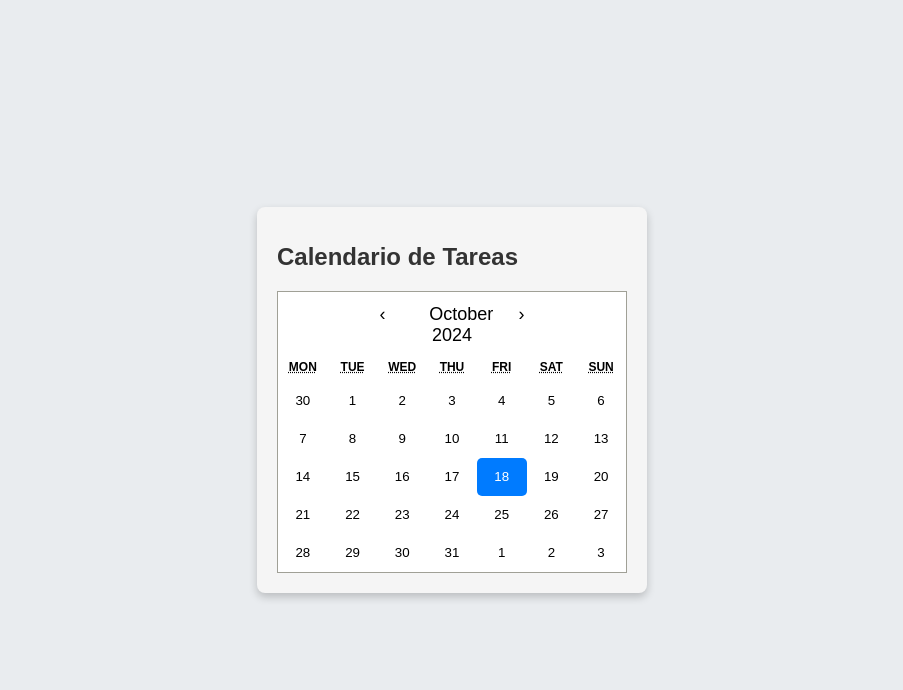
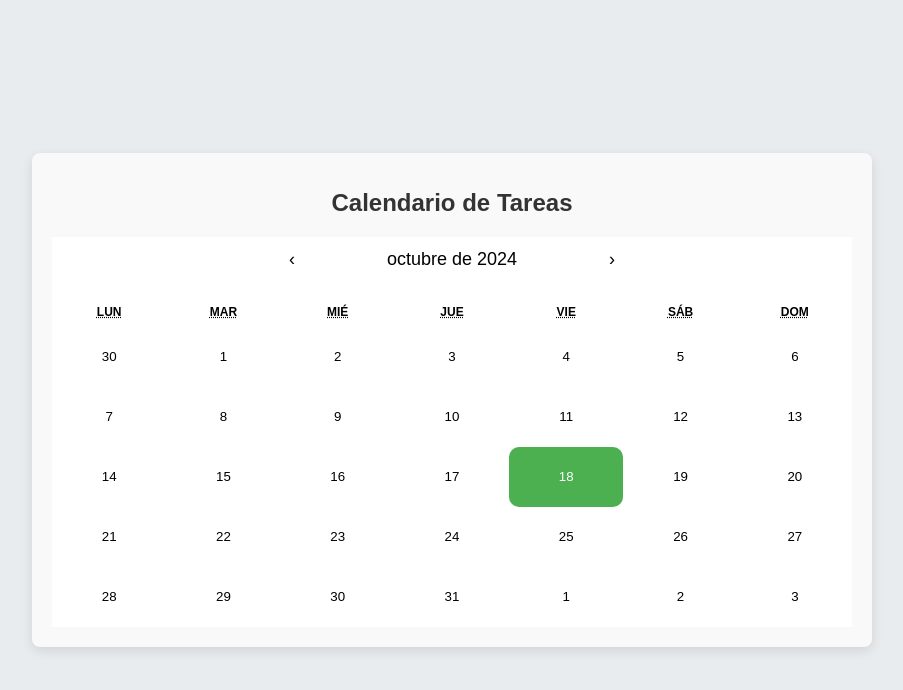
Before and after one commit to Oskiis/nuevo-task, a React (Create React App) app: page /calendario in a window 1280 px wide. Shown: the top 690 px of the page, without its empty margins (188-1091 px from the left). Built offline with nearby package versions, Linux system fonts and the light colour scheme.

Commit message:
style: Corrige estilos del calendario haciendolo mas dinamico

```diff
--- a/src/vistas/calendario.css
+++ b/src/vistas/calendario.css
@@ -63,3 +63,62 @@
 .react-calendar__tile--hasEvent {
   font-weight: bold; /* O cualquier otro estilo que desees para las fechas con eventos */
 }
+
+
+.calendario-container {
+  padding: 20px;
+  background-color: #f9f9f9;
+  border-radius: 8px;
+  max-width: 800px;
+  margin: 0 auto;
+  box-shadow: 0 4px 12px rgba(0, 0, 0, 0.1);
+}
+
+h1 {
+  font-family: 'Arial', sans-serif;
+  text-align: center;
+  color: #333;
+  margin-bottom: 20px;
+}
+
+.react-calendar {
+  border: none;
+  width: 100%;
+}
+
+.react-calendar__tile {
+  display: flex;
+  align-items: center;
+  justify-content: center;
+  height: 60px;
+  border-radius: 10px;
+}
+
+.react-calendar__tile--active {
+  background-color: #4caf50;
+  color: white;
+}
+
+.tarea-rojo {
+  background-color: #e57373;
+  color: white;
+  padding: 2px 5px;
+  border-radius: 5px;
+  margin: 2px 0;
+}
+
+.tarea-amarillo {
+  background-color: #ffb74d;
+  color: white;
+  padding: 2px 5px;
+  border-radius: 5px;
+  margin: 2px 0;
+}
+
+.tarea-verde {
+  background-color: #81c784;
+  color: white;
+  padding: 2px 5px;
+  border-radius: 5px;
+  margin: 2px 0;
+}
--- a/src/vistas/calendario.js
+++ b/src/vistas/calendario.js
@@ -8,18 +8,12 @@ import './calendario.css';
 const Calendario = () => {
   const location = useLocation();
   const uid = location.state?.uid;
-
   const [tareas, setTareas] = useState([]);
   const [date, setDate] = useState(new Date());
   const db = getFirestore();
 
-  // quitalo al terminar no se te baya a olvidar
   useEffect(() => {
-    console.log("UID recibido en calendario.js:", uid);
-    if (!uid) {
-      console.warn("UID no encontrado, no se ejecutará la consulta.");
-      return;
-    }
+    if (!uid) return;
 
     const obtenerTareas = async () => {
       try {
@@ -41,6 +35,7 @@ const Calendario = () => {
 
   const getTaskColor = (fechaVencimiento) => {
     const diffInDays = Math.floor((fechaVencimiento - new Date()) / (1000 * 60 * 60 * 24));
+    if (diffInDays < 1) return 'rojo'; // Vence hoy o ya venció
     if (diffInDays <= 2) return 'rojo';
     if (diffInDays <= 5) return 'amarillo';
     return 'verde';
@@ -48,13 +43,9 @@ const Calendario = () => {
 
   const renderDay = ({ date, view }) => {
     if (view === 'month') {
-      const tareasDia = tareas.filter(tarea => {
-        return (
-          tarea.fechaVencimiento.getFullYear() === date.getFullYear() &&
-          tarea.fechaVencimiento.getMonth() === date.getMonth() &&
-          tarea.fechaVencimiento.getDate() === date.getDate()
-        );
-      });
+      const tareasDia = tareas.filter(tarea => (
+        tarea.fechaVencimiento.toDateString() === date.toDateString()
+      ));
 
       return (
         <div>
@@ -75,8 +66,11 @@ const Calendario = () => {
         onChange={setDate}
         value={date}
         tileContent={renderDay}
+        locale="es-ES" // Configura el idioma a español
       />
+
     </div>
+
   );
 };
 
--- a/src/vistas/notas.js
+++ b/src/vistas/notas.js
@@ -76,6 +76,7 @@ const Notas = () => {
         </select>
 
         <select value={categoria} onChange={(e) => setCategoria(e.target.value)}>
+        <option value="">Categoría</option>
         <option value="casa">Casa</option>
             <option value="trabajo">Trabajo</option>
             <option value="estudio">Estudio</option>
@@ -98,9 +99,9 @@ const Notas = () => {
 
         <select value={estado} onChange={(e) => setEstado(e.target.value)}>
           <option value="">Estado</option>
+          <option value="sin empezar">Sin empezar</option>
+          <option value="en proceso">En proceso</option>
           <option value="finalizado">Finalizado</option>
-          <option value="completado">Completado</option>
-          <option value="en proceso">En Proceso</option>
         </select>
 
         <button onClick={handleFilter} className="filtrar-button">Filtrar</button>
```
